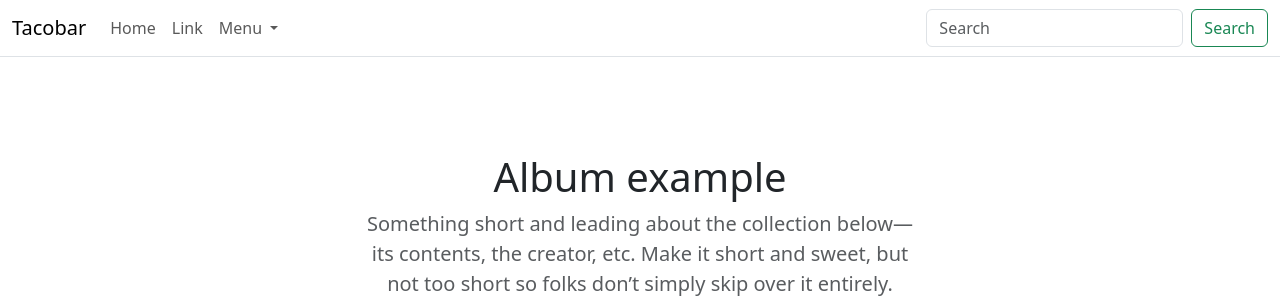
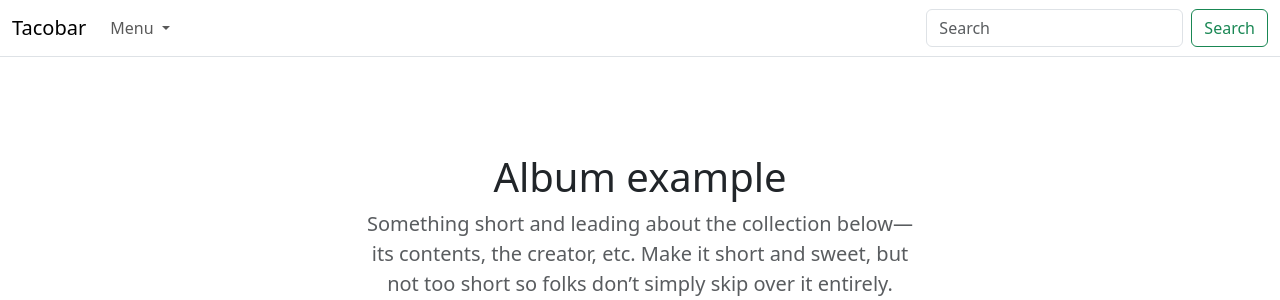
Before and after one commit to mdmn07C5/Masaflora, a Django app: page / in a window 1280 px wide. Shown: the top 300 px of the page. Run offline with Django 4.2, Linux system fonts and the light colour scheme; data that the repository does not hold is empty.

Commit message:
refactor top left button in nav bar now links to home, removed other links(Link, Home)

```diff
--- a/templates/tacobar/base.html
+++ b/templates/tacobar/base.html
@@ -16,7 +16,7 @@
     <header>
         <nav class="navbar navbar-expand-md navbar-light bg-white border-bottom">
             <div class="container-fluid">
-                <a class="navbar-brand" href="#">Tacobar</a>
+                <a class="navbar-brand" href="/">Tacobar</a>
 
                 <button class="navbar-toggler" type="button" data-bs-toggle="collapse" data-bs-target="#navbarCollapse"
                     aria-controls="navbarCollapse" aria-expanded="false" aria-label="Toggle navigation">
@@ -24,12 +24,12 @@
                 </button>
                 <div class="collapse navbar-collapse" id="navbarCollapse">
                     <ul class="navbar-nav me-auto mb-2 mb-md-0">
-                        <li class="nav-item active">
+                        {% comment %} <li class="nav-item active">
                             <a class="nav-link" aria-current="page" href="/">Home</a>
                         </li>
                         <li class="nav-item">
                             <a class="nav-link" href="#">Link</a>
-                        </li>
+                        </li> {% endcomment %}
                         <li class="nav-item dropdown">
                             <a class="nav-link dropdown-toggle" href="#" id="navbarDropdown" role="button"
                                 data-bs-toggle="dropdown" aria-expanded="false">
```
